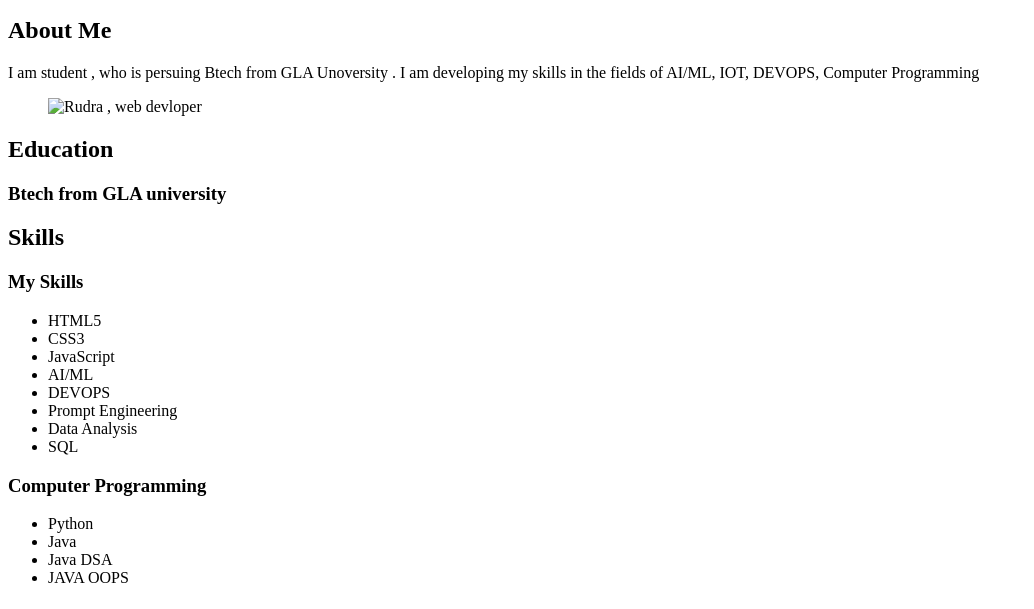
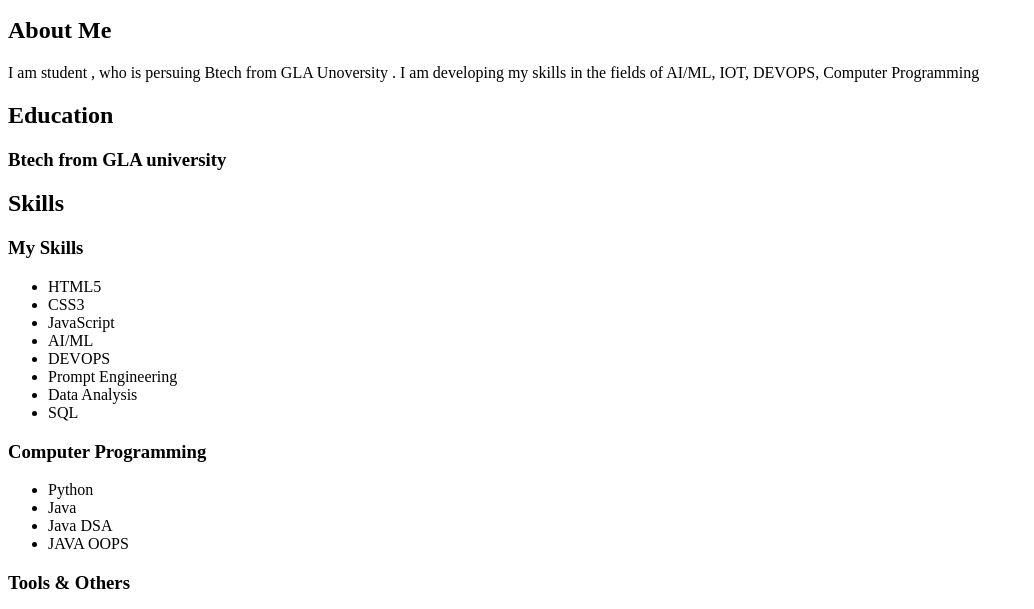
Before and after one commit to RichiShandilya/FullStack_Richi, a plain HTML site: page index.html in a window 1280 px wide. Shown: the part 101-710 px from the top of the page, without its empty margins (0-1034 px from the left). Drawn offline with Linux system fonts and the light colour scheme.

Commit message:
Update index.html

```diff
--- a/index.html
+++ b/index.html
@@ -19,10 +19,7 @@
             I am student , who is persuing Btech from GLA Unoversity .
             I am developing my skills in the fields of AI/ML, IOT, DEVOPS, Computer Programming
         </p>
-        <figure>
-            <img src="C:\Users\hp\OneDrive\Desktop\WEBDEV\class work for git\task 1\IMG-20250816-WA0003.jpg" alt="Rudra , web devloper">
 
-        </figure>
         </section>
         <section>
             <h2>Education</h2>
```
